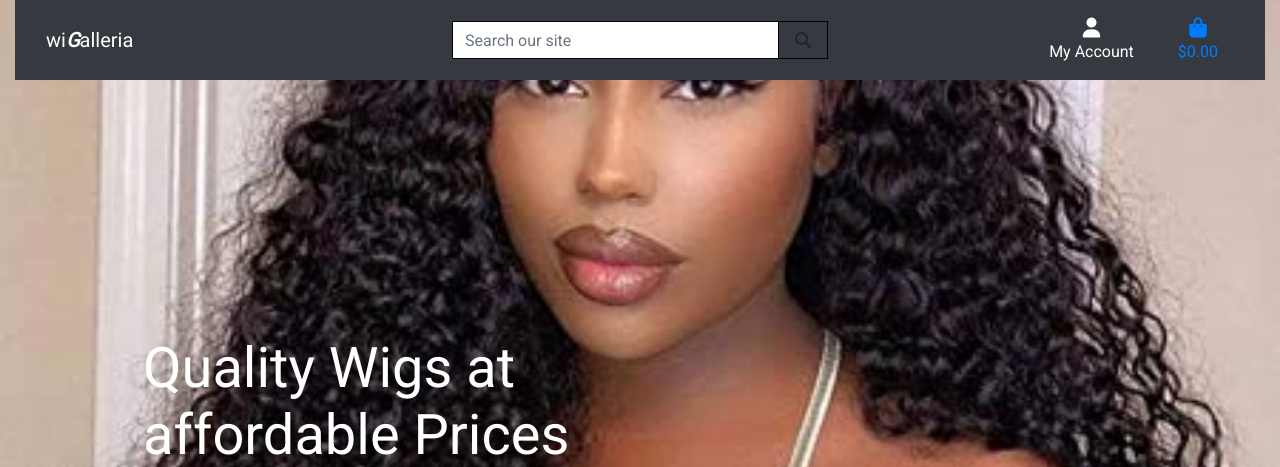
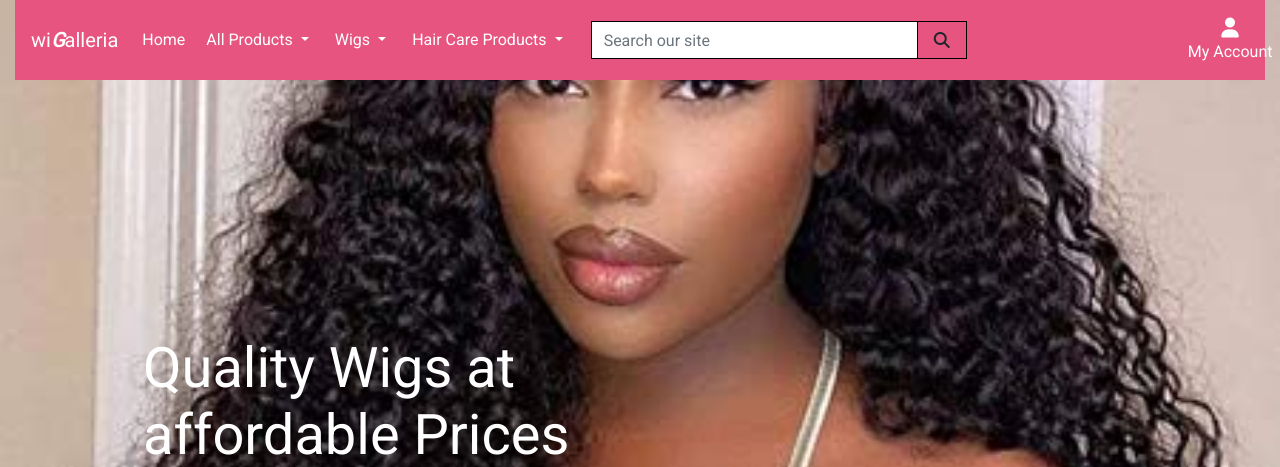
Before and after one commit to Eb0nY-April14/wigalleria_v1, a Django app: page / in a window 1280 px wide. Shown: the top 467 px of the page. Run offline with Django 4.2, Linux system fonts and the light colour scheme; some libraries are stand-ins or nearby versions.

Commit message:
Complete base template navbar and css

```diff
--- a/static/css/base.css
+++ b/static/css/base.css
@@ -38,8 +38,21 @@
 }
 
 .text-white {
-    color: white;
+    color: #fff !important;
 }
+
+.text-black {
+    color: #000 !important;
+}
+
+
+.bg-dark {
+    background-color: #e75480 !important;
+}
+
+/* .text-blue {
+    color: #000080 !important;
+} */
 
 .shop-now-button:hover,
 .shop-now-button:active,
--- a/templates/base.html
+++ b/templates/base.html
@@ -79,20 +79,61 @@
             </div>
             </header> -->
 
-        <header class="container-fluid fixed-top">  <!--class="fixed-top">  -->
+        <header class="container-fluid fixed-top">
             <nav class="navbar navbar-expand-lg navbar-dark bg-dark">
                 <!-- <div id="topnav" class="row"> -->
-                <div class="col-12 col-lg-4 my-auto py-1 py-lg-0 d-none d-lg-flex text-center text-lg-left">
+                <!-- <div class="col-12 col-lg-4 my-auto py-1 py-lg-0 d-none d-lg-flex text-center text-lg-left">  -->
                 <a class="navbar-brand main-logo-link" href="{% url 'home' %}">
                     wi<em><strong>G</strong></em>alleria
-                        <!-- <strong>wiGalleria</strong> -->
                 </a>
                 <button class="navbar-toggler" type="button" data-toggle="collapse" data-target="#navbarSupportedContent" aria-controls="navbarSupportedContent" aria-expanded="false" aria-label="Toggle navigation">
                 <span class="navbar-toggler-icon"></span>
                 </button>
-                </div>
                 <!-- </div> -->
 
+                <div class="collapse navbar-collapse" id="navbarNav">
+                    <ul class="navbar-nav mr-auto">
+                        <li class="nav-item active">
+                            <a class="nav-link" href="{% url 'home' %}">Home<span class="sr-only">(current)</span></a>
+                        </li>
+                    </ul>
+
+                    <div class="dropdown">
+                        <button class="btn dropdown-toggle text-white" type="button" id="dropdownMenuButton" data-toggle="dropdown" aria-haspopup="true" aria-expanded="false">
+                            All Products
+                        </button>
+                        <div class="dropdown-menu bg-dark" aria-labelledby="dropdownMenuButton">
+                            <a class="dropdown-item text-white" href="#">By Price</a>
+                            <a class="dropdown-item text-white" href="#">By Rating</a>
+                            <a class="dropdown-item text-white" href="#">By Category</a>
+                            <a class="dropdown-item text-white" href="#">All Products</a>
+                        </div>
+                    </div>
+
+                    <div class="dropdown">
+                        <button class="btn dropdown-toggle text-white" type="button" id="dropdownMenuButton" data-toggle="dropdown" aria-haspopup="true" aria-expanded="false">
+                            Wigs
+                        </button>
+                        <div class="dropdown-menu bg-dark" aria-labelledby="dropdownMenuButton">
+                            <a class="dropdown-item text-white" href="#">Human Hair</a>
+                            <a class="dropdown-item text-white" href="#">Synthetic Hair</a>
+                            <a class="dropdown-item text-white" href="#">Cosplay Wigs</a>
+                            <a class="dropdown-item text-white" href="#">All Wigs</a>
+                        </div>
+                    </div>
+
+                    <div class="dropdown">
+                        <button class="btn dropdown-toggle text-white" type="button" id="dropdownMenuButton" data-toggle="dropdown" aria-haspopup="true" aria-expanded="false">
+                        Hair Care Products
+                        </button>
+                        <div class="dropdown-menu bg-dark" aria-labelledby="dropdownMenuButton">
+                            <a class="dropdown-item text-white" href="#">Shampoo</a>
+                            <a class="dropdown-item text-white" href="#">Conditioner</a>
+                            <a class="dropdown-item text-white" href="#">Oils</a>
+                            <a class="dropdown-item text-white" href="#">All Hair Care Products</a>
+                        </div>
+                    </div>
+                </div>
 
                 <div class="col-12 col-lg-4 my-auto py-1 py-lg-0">
                     <form method="GET" action="#">
@@ -109,15 +150,8 @@
                     </form>
                 </div>
 
-                    <!-- <div class="collapse navbar-collapse col-12 col-lg-4 my-auto py-1 py-lg-0 text-left text-lg-center" id="navbarSupportedContent">
-                        <ul class="navbar-nav list-inline list-unstyled mr-auto">
-                                <li class="nav-item list-inline-item active">
-                                    <a class="nav-link" href="{% url 'home' %}">Home <span class="sr-only">(current)</span></a>
-                                </li> -->
-
                 <div class="col-12 col-lg-4 my-auto py-1 py-lg-0">
                     <ul class="list-inline list-unstyled text-center text-lg-right my-0">
-                        <!-- <li class="list-inline-item dropdown"> -->
                         <li class="nav-item list-inline-item dropdown">
                             <a class="nav-link text-white" href="#" id="navbarDropdown" data-toggle="dropdown" aria-haspopup="true" aria-expanded="false">
                                 <div class="text-center">
@@ -141,14 +175,14 @@
                         </li>
 
                         <li class="list-inline-item">
-                            <a class="{% if grand_total %}text-info font-weight-bold{% else %}text-black{% endif %} nav-link" href="#">
+                            <a class="{% if grand_total %}text-black font-weight-bold{% else %}text-white{% endif %} nav-link" href="#">
                                 <div class="text-center">
-                                    <div><i class="fas fa-shopping-bag fa-lg"></i></div>
+                                    <div><i class="fas fa-shopping-cart fa-lg"></i></div>
                                     <p class="my-0">
                                         {% if grand_total %}
-                                            ${{ grand_total|floatformat:2 }}
+                                            €{{ grand_total|floatformat:2 }}
                                         {% else %}
-                                            $0.00
+                                            €0.00
                                         {% endif %}
                                     </p>
                                 </div>
@@ -156,7 +190,6 @@
                         </li>
                     </ul>
                 </div>
-                <!-- </div> -->
             </nav>
         </header>
 
```
Lines whose indentation alone changed are shown as unchanged.
